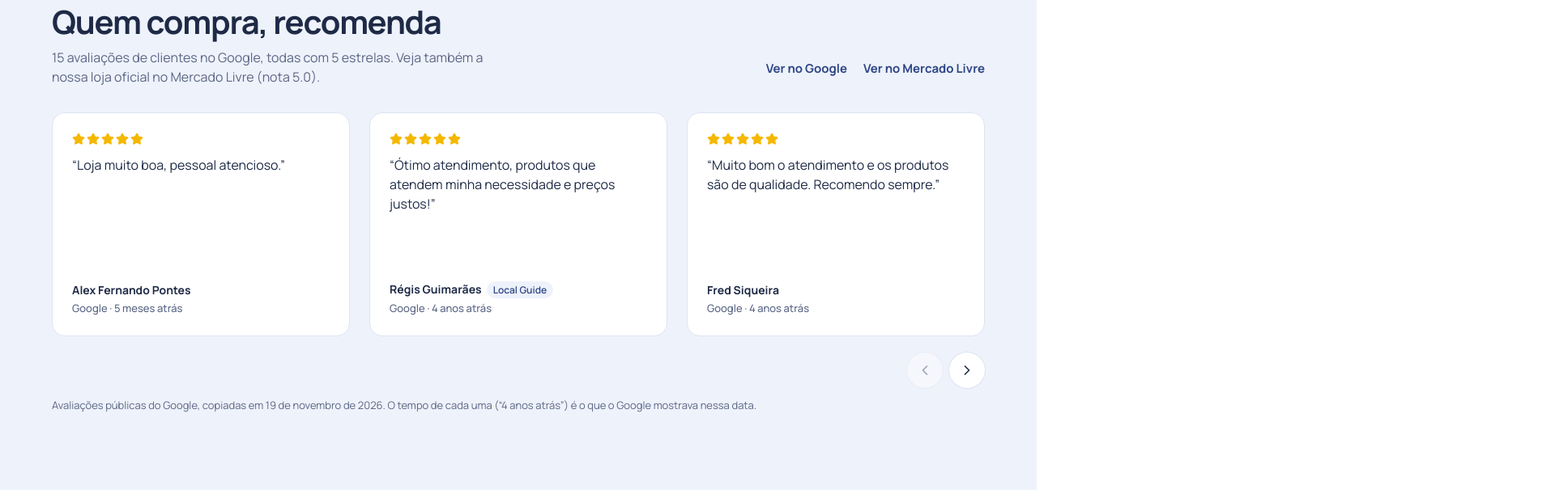
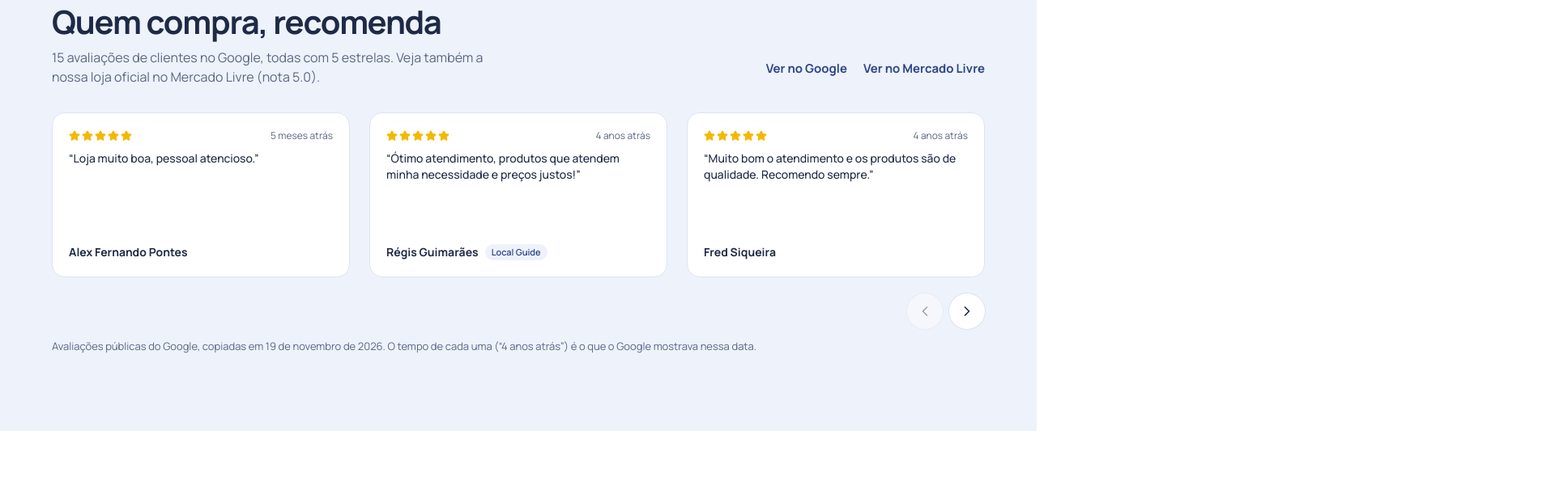
Before and after one commit to LeonardoSenerine/MultSystem, a Next.js app: page /sobre in a window 1280 px wide. Shown: the part 4280-4896 px from the top of the page at 81% size, 1920 px wide, since content can reach past the window. Built offline with nearby package versions, Linux system fonts and the light colour scheme; no server answers.

Commit message:
Avaliações: cartões mais compactos
Estrelas e tempo na mesma linha, texto menor em até 3 linhas ('Ler mais' só quando o texto foi mesmo cortado) e nome embaixo. Altura do cartão: 276 -> 204 px no computador e 290 -> 196 px no celular.

```diff
--- a/src/components/CarrosselAvaliacoes.tsx
+++ b/src/components/CarrosselAvaliacoes.tsx
@@ -4,50 +4,63 @@ import { ChevronLeft, ChevronRight, Star } from "lucide-react";
 import { useCallback, useEffect, useRef, useState } from "react";
 import type { Avaliacao } from "@/types";
 
-const LIMITE_RESUMO = 140;
-
 function Estrelas() {
   return (
     <span className="flex gap-0.5" role="img" aria-label="5 de 5 estrelas">
       {Array.from({ length: 5 }, (_, i) => (
-        <Star key={i} aria-hidden className="size-4 fill-amber text-amber" />
+        <Star key={i} aria-hidden className="size-3.5 fill-amber text-amber" />
       ))}
     </span>
   );
 }
 
+/** Cartão compacto: estrelas e tempo na primeira linha, texto em até 3 linhas ("Ler mais" só se foi cortado) e o nome embaixo. */
 function Cartao({ a }: { a: Avaliacao }) {
+  const citacao = useRef<HTMLQuoteElement>(null);
   const [aberto, setAberto] = useState(false);
-  const longo = a.texto.length > LIMITE_RESUMO;
-  const texto = longo && !aberto ? `${a.texto.slice(0, LIMITE_RESUMO).trimEnd()}…` : a.texto;
+  const [cortado, setCortado] = useState(false);
+
+  // Descobre se o texto passou de 3 linhas (depende da largura do cartão, por isso mede e acompanha o redimensionamento).
+  useEffect(() => {
+    const el = citacao.current;
+    if (!el) return;
+    const observador = new ResizeObserver(() => {
+      if (!el.classList.contains("line-clamp-3")) return;
+      setCortado(el.scrollHeight > el.clientHeight + 1);
+    });
+    observador.observe(el);
+    return () => observador.disconnect();
+  }, [aberto]);
 
   return (
-    <figure className="flex h-full flex-col rounded-card border border-line bg-white p-5 lg:p-6">
-      <Estrelas />
-      <blockquote className="mt-3 flex-1 text-body text-ink">&ldquo;{texto}&rdquo;</blockquote>
-      {longo && (
+    <figure className="flex h-full flex-col rounded-card border border-line bg-white p-4 lg:p-5">
+      <div className="flex items-center justify-between gap-3">
+        <Estrelas />
+        <span className="text-[12px] leading-4 text-muted">
+          <span className="sr-only">Avaliação no {a.origem}, </span>
+          {a.quando}
+        </span>
+      </div>
+      <blockquote ref={citacao} className={`mt-2.5 text-small text-ink ${aberto ? "" : "line-clamp-3"}`}>
+        &ldquo;{a.texto}&rdquo;
+      </blockquote>
+      {(cortado || aberto) && (
         <button
           type="button"
           onClick={() => setAberto((v) => !v)}
           aria-expanded={aberto}
-          className="mt-1 inline-flex min-h-11 items-center self-start text-[14px] font-bold text-brand hover:underline"
+          className="inline-flex min-h-11 items-center self-start text-[13px] font-bold text-brand hover:underline"
         >
           {aberto ? "Ler menos" : "Ler mais"}
         </button>
       )}
-      <figcaption className="mt-3 text-small text-muted">
+      <figcaption className="mt-auto flex flex-wrap items-center gap-x-2 gap-y-1 pt-3 text-small">
         <span className="font-bold text-ink">{a.nome}</span>
-        {a.localGuide && <span className="ml-1.5 rounded-full bg-tint px-2 py-0.5 text-[12px] font-semibold text-brand">Local Guide</span>}
-        <span className="mt-0.5 block text-[13px]">
-          <span className="sr-only">Avaliação no </span>
-          {a.origem}
-          {a.quando ? ` · ${a.quando}` : ""}
-        </span>
+        {a.localGuide && <span className="rounded-full bg-tint px-2 py-0.5 text-[11px] leading-4 font-semibold text-brand">Local Guide</span>}
       </figcaption>
     </figure>
   );
 }
-
 /**
  * Avaliações em fila que desliza para o lado (com a mão, no celular; com as setas ou a roda do mouse, no
  * computador). Mostra 1 cartão e meio no celular, 2 no tablet e 3 no desktop.
```
